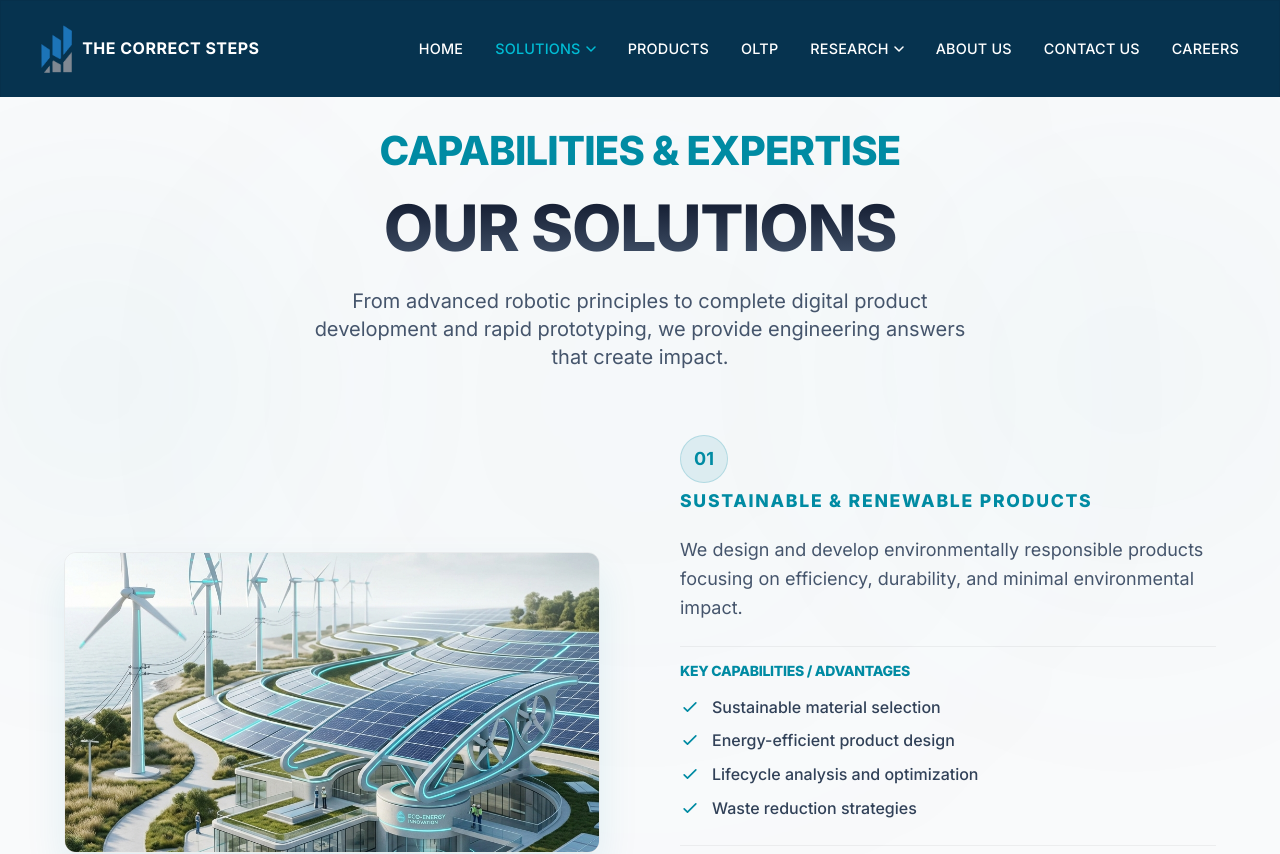
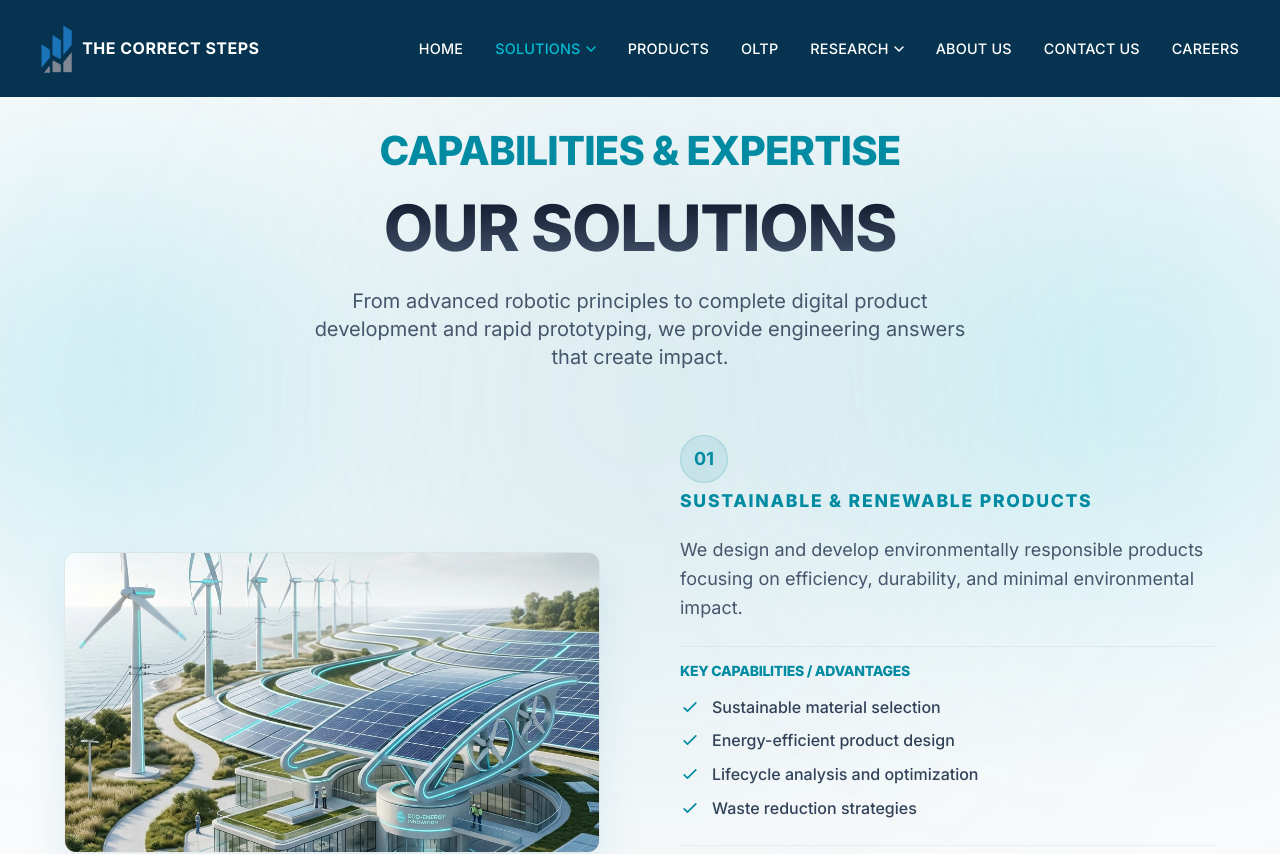
Before and after one commit to MayurSoni2003/csc-web, a Next.js app: page /solutions in a window 1280 px wide. Shown: the top 854 px of the page. Built offline with nearby package versions, Linux system fonts and the light colour scheme.

Commit message:
Gradient fix

```diff
--- a/app/about-us/page.tsx
+++ b/app/about-us/page.tsx
@@ -14,8 +14,9 @@ export default function AboutUsPage() {
     <div className="relative bg-[#f9fafb] text-slate-800 pb-32 overflow-hidden">
 
       {/* ── Background Gradients ── */}
-      <div className="absolute top-[-10%] right-[-10%] w-[800px] h-[800px] bg-[radial-gradient(circle,rgba(0,188,212,0.06)_0%,transparent_70%)] blur-[120px] z-0 pointer-events-none mix-blend-multiply"></div>
-      <div className="absolute bottom-[20%] left-[-10%] w-[600px] h-[600px] bg-[radial-gradient(circle,rgba(0,139,163,0.05)_0%,transparent_70%)] blur-[120px] z-0 pointer-events-none mix-blend-multiply"></div>
+      <div className="fixed top-[10%] left-[-200px] w-[600px] h-[600px] bg-[radial-gradient(circle,rgba(0,188,212,0.25)_0%,transparent_70%)] blur-[100px] z-0 pointer-events-none"></div>
+      <div className="fixed top-[50%] left-[50%] -translate-x-1/2 -translate-y-1/2 w-[900px] h-[900px] bg-[radial-gradient(circle,rgba(0,139,163,0.20)_0%,transparent_70%)] blur-[140px] z-0 pointer-events-none"></div>
+      <div className="fixed bottom-[10%] right-[-200px] w-[700px] h-[700px] bg-[radial-gradient(circle,rgba(0,188,212,0.25)_0%,transparent_70%)] blur-[120px] z-0 pointer-events-none"></div>
 
       {/* ── 1. Hero Section ── */}
       <section className="relative pt-[160px] pb-24 px-6 z-10 text-center max-w-[1000px] mx-auto">
--- a/app/solutions/page.tsx
+++ b/app/solutions/page.tsx
@@ -93,9 +93,9 @@ export default function SolutionsPage() {
     <div className="app bg-[#f9fafb] text-slate-800 pb-20">
 
       {/* ── Background Shades (Matching Light Theme) ── */}
-      <div className="fixed top-[10%] left-[-200px] w-[600px] h-[600px] bg-[radial-gradient(circle,rgba(0,139,163,0.05)_0%,transparent_70%)] blur-[100px] z-0 pointer-events-none mix-blend-multiply"></div>
-      <div className="fixed top-[50%] left-[50%] -translate-x-1/2 -translate-y-1/2 w-[900px] h-[900px] bg-[radial-gradient(circle,rgba(0,139,163,0.03)_0%,transparent_70%)] blur-[140px] z-0 pointer-events-none mix-blend-multiply"></div>
-      <div className="fixed bottom-[10%] right-[-200px] w-[700px] h-[700px] bg-[radial-gradient(circle,rgba(0,139,163,0.04)_0%,transparent_70%)] blur-[120px] z-0 pointer-events-none mix-blend-multiply"></div>
+      <div className="fixed top-[10%] left-[-200px] w-[600px] h-[600px] bg-[radial-gradient(circle,rgba(0,188,212,0.25)_0%,transparent_70%)] blur-[100px] z-0 pointer-events-none"></div>
+      <div className="fixed top-[50%] left-[50%] -translate-x-1/2 -translate-y-1/2 w-[900px] h-[900px] bg-[radial-gradient(circle,rgba(0,139,163,0.20)_0%,transparent_70%)] blur-[140px] z-0 pointer-events-none"></div>
+      <div className="fixed bottom-[10%] right-[-200px] w-[700px] h-[700px] bg-[radial-gradient(circle,rgba(0,188,212,0.25)_0%,transparent_70%)] blur-[120px] z-0 pointer-events-none"></div>
 
       {/* ── Hero ── */}
       <header className="relative pt-[120px] pb-16 flex flex-col items-center justify-center text-center overflow-hidden z-10 px-6">
@@ -163,7 +163,7 @@ export default function SolutionsPage() {
       </section>
 
       {/* ── CTA ── */}
-      <section className="mx-auto px-6 max-w-[1200px] relative z-10 mt-8 text-center py-16">
+      {/* <section className="mx-auto px-6 max-w-[1200px] relative z-10 mt-8 text-center py-16">
 
         <FadeInUp>
           <div className="bg-white/70 backdrop-blur-md border border-black/5 shadow-[0_8px_32px_rgba(0,0,0,0.05)] rounded-2xl p-12 md:p-20">
@@ -176,7 +176,7 @@ export default function SolutionsPage() {
             </button>
           </div>
         </FadeInUp>
-      </section>
+      </section> */}
     </div>
   );
 }
```
